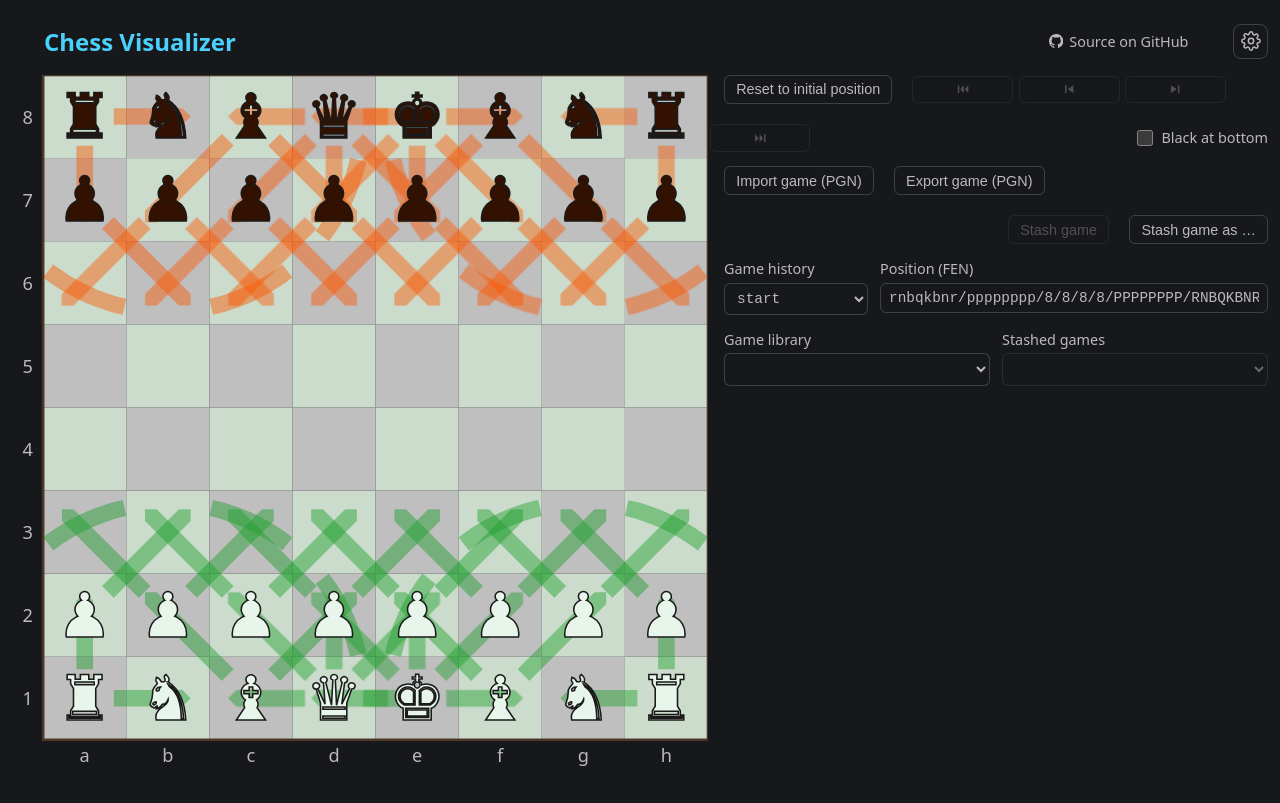
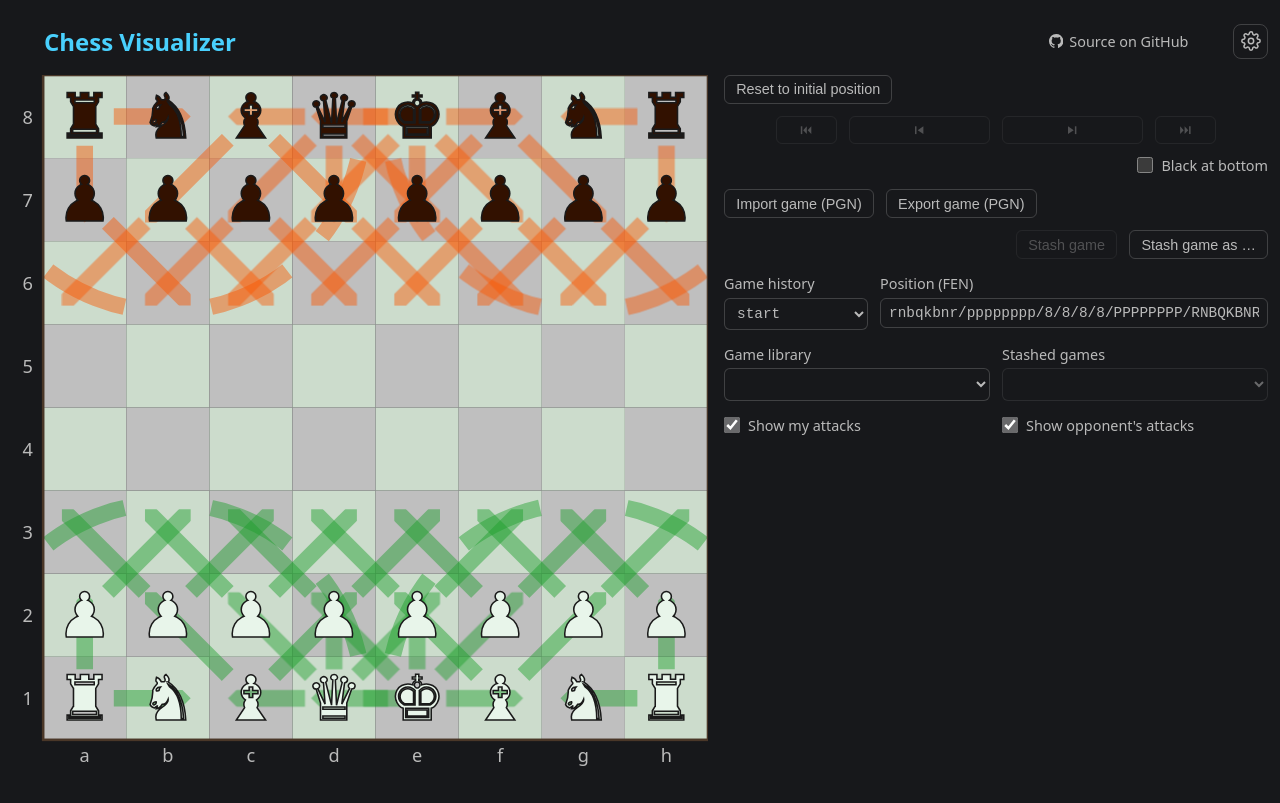
Before and after one commit to ivan-veselovsky/chess-visualizer, a React (Vite) app: page / in a window 1280 px wide. Built offline with nearby package versions, Linux system fonts and the light colour scheme.

Commit message:
added options not to show attacks, + UI improvements.

```diff
--- a/src/app/App.tsx
+++ b/src/app/App.tsx
@@ -253,9 +253,10 @@ export default function App() {
             >
               Reset to initial position
             </button>
+            <div className="step-buttons">
               <button
                 type="button"
-              className="reset-button step-button"
+                className="reset-button step-button step-button-end"
                 title="First position"
                 aria-label="First position"
                 disabled={!canGoPrevious(history)}
@@ -285,7 +286,7 @@ export default function App() {
               </button>
               <button
                 type="button"
-              className="reset-button step-button"
+                className="reset-button step-button step-button-end"
                 title="Last position"
                 aria-label="Last position"
                 disabled={!canGoNext(history)}
@@ -293,6 +294,7 @@ export default function App() {
               >
                 <StepIcon direction="last" />
               </button>
+            </div>
             <ToggleField
               id="flip-board"
               label="Black at bottom"
@@ -380,6 +382,42 @@ export default function App() {
             />
           </div>
 
+          {/*
+            Out here rather than in the options panel: turning a side's marks
+            off is part of reading the board, not of setting it up, and is
+            reached for as often as the board is flipped.
+          */}
+          <div className="field-row field-row-halves">
+            <ToggleField
+              id="show-my-attacks"
+              label="Show my attacks"
+              checked={options.attacks.showAttacks.me}
+              onChange={(me) =>
+                setOptions({
+                  ...options,
+                  attacks: {
+                    ...options.attacks,
+                    showAttacks: { ...options.attacks.showAttacks, me },
+                  },
+                })
+              }
+            />
+            <ToggleField
+              id="show-opponent-attacks"
+              label="Show opponent's attacks"
+              checked={options.attacks.showAttacks.opponent}
+              onChange={(opponent) =>
+                setOptions({
+                  ...options,
+                  attacks: {
+                    ...options.attacks,
+                    showAttacks: { ...options.attacks.showAttacks, opponent },
+                  },
+                })
+              }
+            />
+          </div>
+
           {optionsOpen && (
             <OptionsPanel
               options={options}
--- a/src/app/options.ts
+++ b/src/app/options.ts
@@ -39,7 +39,7 @@ export type Theme = "light" | "dark";
  * Carried inside `Options` itself, not just declared here, so it travels with
  * the settings wherever they are written to.
  */
-export const OPTIONS_SCHEMA_VERSION = 6;
+export const OPTIONS_SCHEMA_VERSION = 7;
 
 /**
  * Central description of everything the user can tweak: one object holding
--- a/src/app/presets/default-options.json
+++ b/src/app/presets/default-options.json
@@ -1,5 +1,5 @@
 {
-  "optionsSchemaVersion": 6,
+  "optionsSchemaVersion": 7,
   "theme": "dark",
   "darkThemeTextColor": "#bababa",
   "boardColors": {
@@ -13,6 +13,10 @@
     "darkenBlack": 0.8
   },
   "attacks": {
+    "showAttacks": {
+      "me": true,
+      "opponent": true
+    },
     "colors": {
       "me": {
         "king": "#1d9f2c",
--- a/src/styles.css
+++ b/src/styles.css
@@ -215,16 +215,29 @@ body {
   display: flex;
   flex-wrap: wrap;
   align-items: center;
-  gap: 1.25rem;
+  gap: 0.75em;
 }
 
 /*
-  The gap falls before the toggles rather than between them, so the two travel
-  together at the right edge — the theme one under the gear, the board one
-  beside it — leaving the position controls grouped at the left.
+  The toggle holds the right end of its row, leaving the position controls the
+  rest. Matched on the class alone: `:first-of-type` counts elements of a kind
+  rather than of a class, so wrapping anything else in a div ahead of it would
+  quietly take the toggle out of the running.
 */
-.board-controls > .toggle-field:first-of-type {
+.board-controls > .toggle-field {
   margin-left: auto;
+}
+
+/*
+  The four steps, centred in what the row has left over. Taking the free space
+  as a group and centring inside it puts them between the two controls that
+  hold the ends, rather than up against the left one.
+*/
+.step-buttons {
+  flex: 1;
+  display: flex;
+  justify-content: center;
+  gap: 0.75em;
 }
 
 .board-controls .reset-button {
@@ -238,23 +251,28 @@ body {
 */
 .stash-actions {
   display: flex;
-  gap: 1.25rem;
+  gap: 0.75em;
   margin-left: auto;
 }
 
-/* Wide targets rather than icon-sized ones; the arrow stays centred in them. */
+/*
+  Wide targets rather than icon-sized ones; the arrow stays centred in them.
+
+  The four share 28em between them, seven parts to three: stepping is what the
+  row is used for most, so Previous and Next take the larger targets and the
+  two that run to an end of the list give the width up.
+*/
 .step-button {
   display: inline-flex;
   align-items: center;
   justify-content: center;
-  width: 7em;
+  width: 9.8em;
   padding: 0.35rem 0.55rem;
   font-size: 1rem;
 }
 
-/* The two arrows belong together; the row's gap would read as separating them. */
-.step-button + .step-button {
-  margin-left: -0.9rem;
+.step-button.step-button-end {
+  width: 4.2em;
 }
 
 .board-controls .toggle-field {
@@ -865,6 +883,16 @@ input[type="color"]::-moz-color-swatch {
   gap: 5em;
 }
 
+/*
+  Two controls sharing a row down the middle: each takes half of it, so the
+  second starts at the halfway mark whatever the first one's label measures.
+  Named on both classes to outrank the shrink-to-fit rule below.
+*/
+.field-row.field-row-halves > .toggle-field {
+  flex: 1 1 0;
+  min-width: 0;
+}
+
 .field-row > .number-field,
 .field-row > .color-field {
   flex: 1 1 0;
--- a/src/visualization/layers/AttackLayer.tsx
+++ b/src/visualization/layers/AttackLayer.tsx
@@ -124,6 +124,9 @@ export default function AttackLayer({
         // Which settings this piece draws with: its end of the board, not its
         // colour, so flipping hands the near-side look to the other army.
         const side = settingsSide(piece.color, orientation);
+        if (!attackOptions.showAttacks[side]) {
+          return null;
+        }
         const outline = outlineFor(side);
         return (
           <g
```
Also changed, not shown: src/visualization/options.ts (+11 -0 lines). Lines whose indentation alone changed are shown as unchanged.
